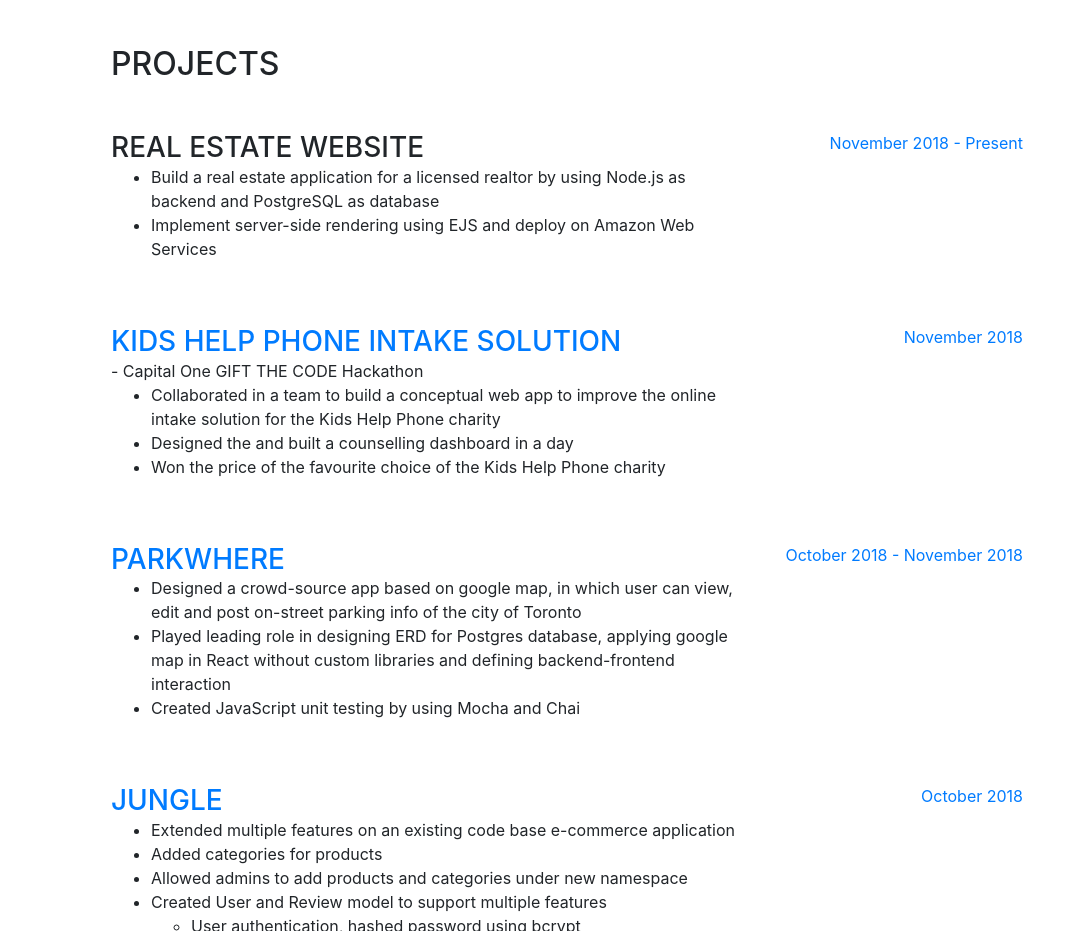
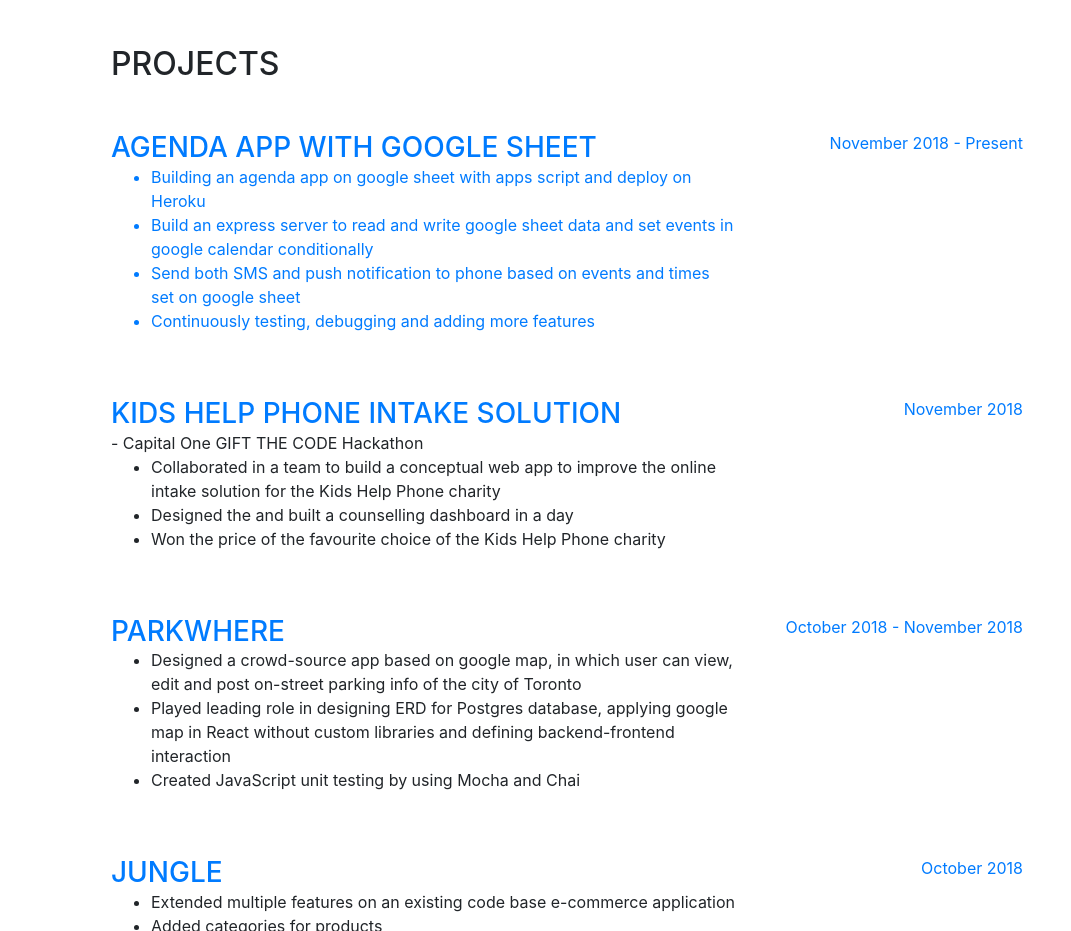
Before and after one commit to donny1103/donny1103.github.io, a website with bundled scripts: page index.html in a window 1280 px wide. Shown: the part 804-1735 px from the top of the page, without its empty margins (209-1280 px from the left). Built offline with nearby package versions, Linux system fonts and the light colour scheme; files whose address does not match are found by name; a web font is replaced by a local one.

Commit message:
updated profile

```diff
--- a/index.html
+++ b/index.html
@@ -92,13 +92,20 @@
 
           <div class="resume-item d-flex flex-column flex-md-row mb-5">
             <div class="resume-content mr-auto">
-              <h3 class="mb-0">Real Estate Website</h3>
+              <a href="https://github.com/PSH-21/fruitloops-server" target="_blank">
+              <h3 class="mb-0">Agenda App with Google Sheet</h3>
               <ul>
                 <li>
-                  Build a real estate application for a licensed realtor by using Node.js as backend and PostgreSQL as database
+                  Building an agenda app on google sheet with apps script and deploy on Heroku
                 </li>
                 <li>
-                  Implement server-side rendering using EJS and deploy on Amazon Web Services
+                  Build an express server to read and write google sheet data and set events in google calendar conditionally
+                </li>
+                <li>
+                  Send both SMS and push notification to phone based on events and times set on google sheet
+                </li>
+                <li>
+                  Continuously testing, debugging and adding more features
                 </li>
               </ul>
             </div>
```
